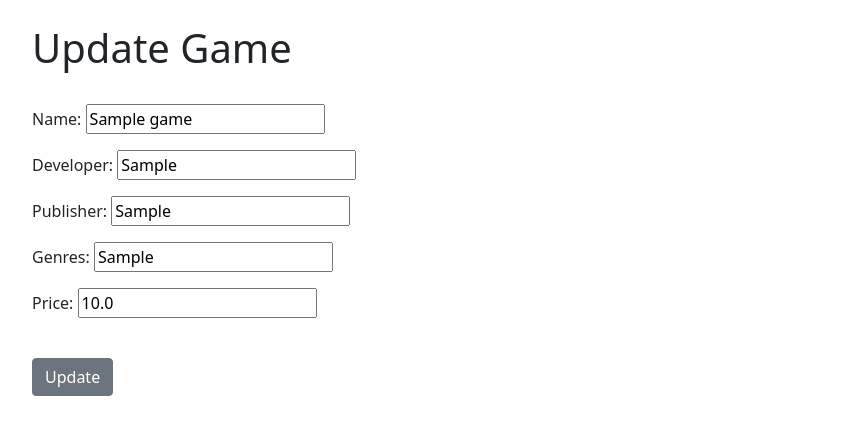
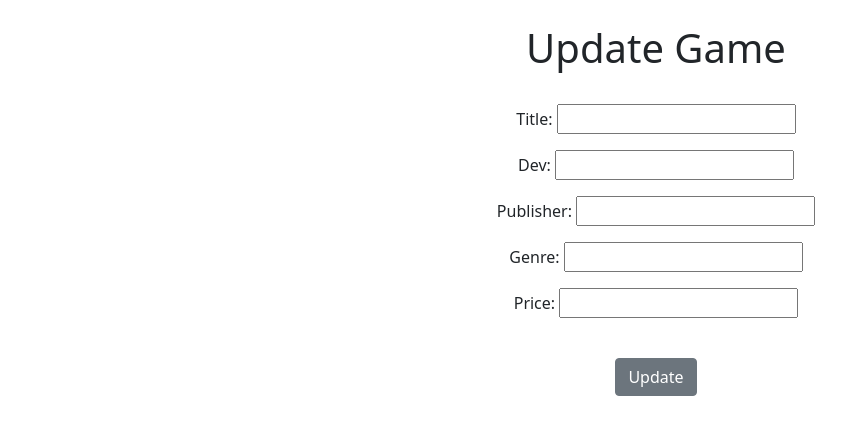
Before and after one commit to galva041/CS180SteamDatabaseWeb, a Django app: page /update_game/1 in a window 1280 px wide. Shown: the part 56-491 px from the top of the page, without its empty margins (0-846 px from the left). Run offline with Django 4.2, Linux system fonts and the light colour scheme; tables that the repository leaves empty hold one stand-in row (values such as "Sample post"); parts of the project's set-up code (start-up, migrations or seed data) failed here and were passed over.

Commit message:
fixed illegal stuff with meggy

```diff
--- a/home/forms.py
+++ b/home/forms.py
@@ -1,8 +1,24 @@
+from tkinter import Widget
 from django import forms
 from django.forms import ModelForm
-from Games.models import Games
+# from Games.models import Games
+from home.game import Game
 
-class GameForm(ModelForm):
-    class Meta:
-        model = Games
-        fields = ('title', 'dev', 'publisher', 'genre', 'price')
+# class GameForm(ModelForm):
+#     class Meta:
+#         model = Game
+#         fields = ('title', 'dev', 'publisher', 'genre', 'price')
+
+class GameForm(forms.Form):
+    title = forms.CharField(max_length=100)
+    dev = forms.CharField(max_length=100)
+    publisher = forms.CharField(max_length=100)
+    genre = forms.CharField(max_length=100)
+    price = forms.FloatField()
+
+    # def __init__ (self, title, dev, publisher, genre, price):
+    #     self.title = title
+    #     self.dev = dev
+    #     self.publisher = publisher
+    #     self.genre = genre
+    #     self.price = price
--- a/home/read_csv.py
+++ b/home/read_csv.py
@@ -3,7 +3,7 @@ from .game import Game
 
 game_list = []
 
-with open('steam.csv', 'r') as f:
+with open('steam.csv', 'r' , encoding = 'utf-8') as f:
     reader = csv.reader(f)
     for row in reader:
         game_list.append(Game(row[0], row[1], row[2], row[3], row[4],
--- a/home/templates/home/home.html
+++ b/home/templates/home/home.html
@@ -6,7 +6,7 @@
 <center>
 
 <!--<h1>Hello {{ name }}!</h1>-->
-<h1>Welcome To Steam Database</h1>
+<h1>Welcome Steamers</h1>
 
 </center>
 
--- a/home/templates/home/update_game.html
+++ b/home/templates/home/update_game.html
@@ -1,6 +1,6 @@
 {% extends 'home/base.html' %}
-
 {% block content %}
+<center>
 <ol>
     <h1>Update Game</h1>
     <br>
@@ -10,4 +10,5 @@
         <br>
         <input type="submit" value="Update" class="btn btn-secondary">
 </ol>
+</center>
 {% endblock %}
--- a/home/views.py
+++ b/home/views.py
@@ -5,6 +5,8 @@ from django.http import HttpResponseRedirect
 from Games.models import Games
 from .game import Game
 from .read_csv import game_list
+
+from .forms import GameForm
 
 from django.core.paginator import Paginator, EmptyPage, PageNotAnInteger
 from .forms import GameForm
@@ -38,9 +40,15 @@ def all_games(request):
 def search_games(request):
     if request.method == "POST":
         searched = request.POST['searched']
+        gamesToDisplay = []
         if searched:
-            games = Games.objects.filter(title__contains=searched) or Games.objects.filter(dev__contains=searched) or Games.objects.filter(publisher__contains=searched)
-            return render(request, 'home/DisplayGames.html', {'searched':searched, 'games':games})
+            #games = Games.objects.filter(title__contains=searched) or Games.objects.filter(dev__contains=searched) or Games.objects.filter(publisher__contains=searched)
+            for i, o in enumerate(game_list):
+                if searched.lower() in o.title.lower() or searched.lower() in o.dev.lower() or searched.lower() in o.publisher.lower():
+                    gamesToDisplay.append(game_list[i])
+            #return render(request, 'home/DisplayGames.html', {'searched':searched, 'games':games})
+            return render(request, 'home/DisplayGames.html', {'searched':searched, 'games':gamesToDisplay})
+
         else:
             return all_games(request)
     else:
@@ -51,7 +59,12 @@ def add_games(request):
     if request.method == "POST":
         form = GameForm(request.POST)
         if form.is_valid():
-            form.save()
+            #form.save()
+            newGame = Game(0, form.cleaned_data.get("title"), 0, 1, form.cleaned_data.get("dev"), form.cleaned_data.get("publisher"), '', '', '', '', '', 0, 0, 0, 0, 0, '', form.cleaned_data.get("price"))
+            newID = int(game_list[-1].gameid)
+            newID = newID + 1
+            newGame.set_gameid(newID)
+            game_list.append(newGame)
             return HttpResponseRedirect('/addGames?submitted=True')
 
     else:
@@ -62,11 +75,20 @@ def add_games(request):
     return render(request, 'home/addGames.html', {'form': form, 'submitted': submitted})
 
 def update_game(request, game_id):
-    game = Games.objects.get(pk=game_id)
-    form = GameForm(request.POST or None, instance=game)
+    #game = Games.objects.get(pk=game_id)
+    form = GameForm(request.POST or None)
     if form.is_valid():
-        form.owners=1
-        form.save()
+        #form.owners=1
+        #form.save()
+        for i, o in enumerate(game_list):
+            if o.gameid == game_id:
+                o.title = form.cleaned_data.get('title')
+                o.dev = form.cleaned_data.get('dev')
+                o.publisher = form.cleaned_data.get('publisher')
+                o.genre = form.cleaned_data.get('genre')
+                o.price = form.cleaned_data.get('price')
+                break
+
         return redirect('all-games')
 
-    return render(request, 'home/update_game.html', {'form': form, 'game': game})
+    return render(request, 'home/update_game.html', {'form': form})
```
Also changed, not shown: home/game.py (+8 -2 lines), Games/migrations/0003_alter_games_owners.py (added), home/templates/home/DisplayGames.html (line endings or trailing spaces).
